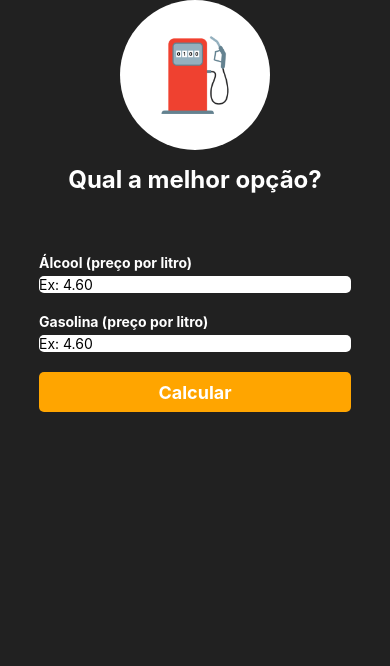
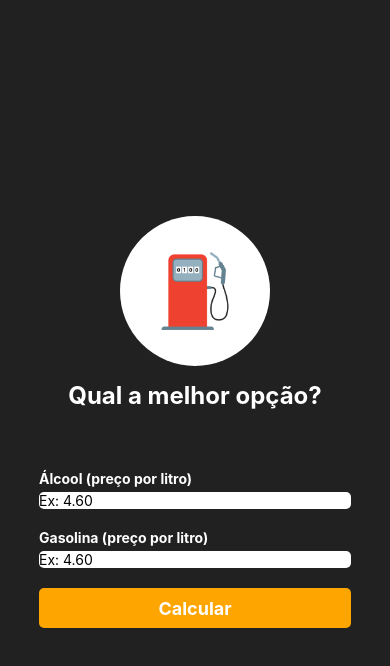
Before and after one commit to BMateusSs/React-Native, a React Native app in the folder calcular-compensacao/: screen / in a window 390 px wide. Shown: the top 666 px of the page. Built offline with nearby package versions, Linux system fonts and the light colour scheme.

Commit message:
Melhorando o modal

```diff
--- a/calcular-compensacao/App.js
+++ b/calcular-compensacao/App.js
@@ -1,4 +1,4 @@
-import { Modal, StyleSheet, Text, View } from 'react-native';
+import { Modal, StyleSheet, Text, View, SafeAreaView } from 'react-native';
 
 import Input from './components/Input';
 import ButtonMain from './components/Button';
@@ -22,6 +22,7 @@ export default function App() {
   }
 
   return (
+    <SafeAreaView style={styles.safeArea}>
       <View style={styles.container}>
         <Logo
         logo={logo}
@@ -54,21 +55,21 @@ export default function App() {
         visible={visible}
         onClose={closeModal}
         />
-
-
       </View>
-
+    </SafeAreaView>
   );
 }
 
 const styles = StyleSheet.create({
+  safeArea: {
+    flex: 1,
+    backgroundColor: '#212121',
+  },
   container: {
     flex: 1,
-    backgroundColor: '#212121',
     alignItems: 'center',
     justifyContent: 'center',
   },
-
   subSection: {
     width: '80%',
     justifyContent: 'center'
--- a/calcular-compensacao/components/Modal.js
+++ b/calcular-compensacao/components/Modal.js
@@ -1,24 +1,18 @@
-import { View, Modal, StyleSheet, Text } from "react-native";
+import { View, Modal, StyleSheet, Text, SafeAreaView } from "react-native";
 
-import Button from "./Button";
-import gas from '../img/gas.png'
-import Logo from "./Logo";
 import Title from "./Title";
 import ButtonMain from "./Button";
-import { useState } from "react";
 
 const ModalScreen = ({visible, onClose}) => {
-
     return(
-        <View style={styles.container}>
-            <Modal
+        <Modal
             animationType="slide"
+            transparent={true}
             visible={visible}
-            >
-                <View style={styles.subContainer}>
-                    <Logo
-                    logo={gas}
-                    />
+            onRequestClose={onClose}
+        >
+            <View style={styles.modalOverlay}>
+                <SafeAreaView style={styles.modalContent}>
 
                     <Text style={styles.title}>Compensa usar...</Text>
 
@@ -30,26 +24,36 @@ const ModalScreen = ({visible, onClose}) => {
                     text='Calcular novamente'
                     onPress={onClose}
                     />
-
-                </View>
-            </Modal>
-        </View>
+                </SafeAreaView>
+            </View>
+        </Modal>
     )
 }
 
 export default ModalScreen;
 
 const styles = StyleSheet.create({
-    container: {
+    modalOverlay: {
         flex: 1,
-        alignItems: 'center',
-        justifyContent: 'center'
+        justifyContent: 'flex-end',
+        backgroundColor: 'rgba(0, 0, 0, 0.6)',
     },
-    subContainer: {
-        flex: 1,
+    modalContent: {
+        backgroundColor: '#212121',
+        borderTopLeftRadius: 20,
+        borderTopRightRadius: 20,
+        padding: 20,
         alignItems: 'center',
         justifyContent: 'center',
-        backgroundColor: '#212121'
+
+        shadowColor: '#000',
+        shadowOffset: {
+            width: 0,
+            height: -5,
+        },
+        shadowOpacity: 0.25,
+        shadowRadius: 5,
+        elevation: 10,
     },
     title: {
         color: 'green',
@@ -57,4 +61,4 @@ const styles = StyleSheet.create({
         fontSize: 28,
         marginBottom: 20
     }
-})
+});
```
Lines whose indentation alone changed are shown as unchanged.
